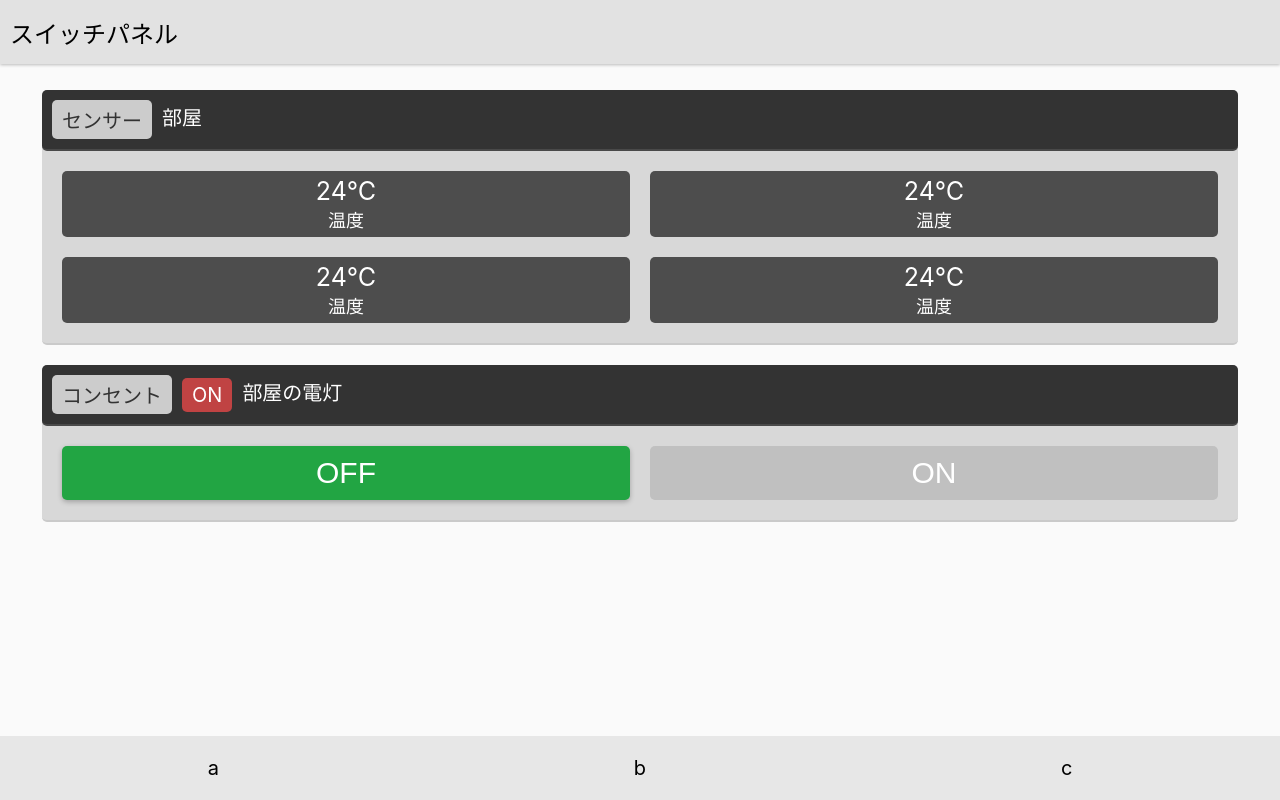
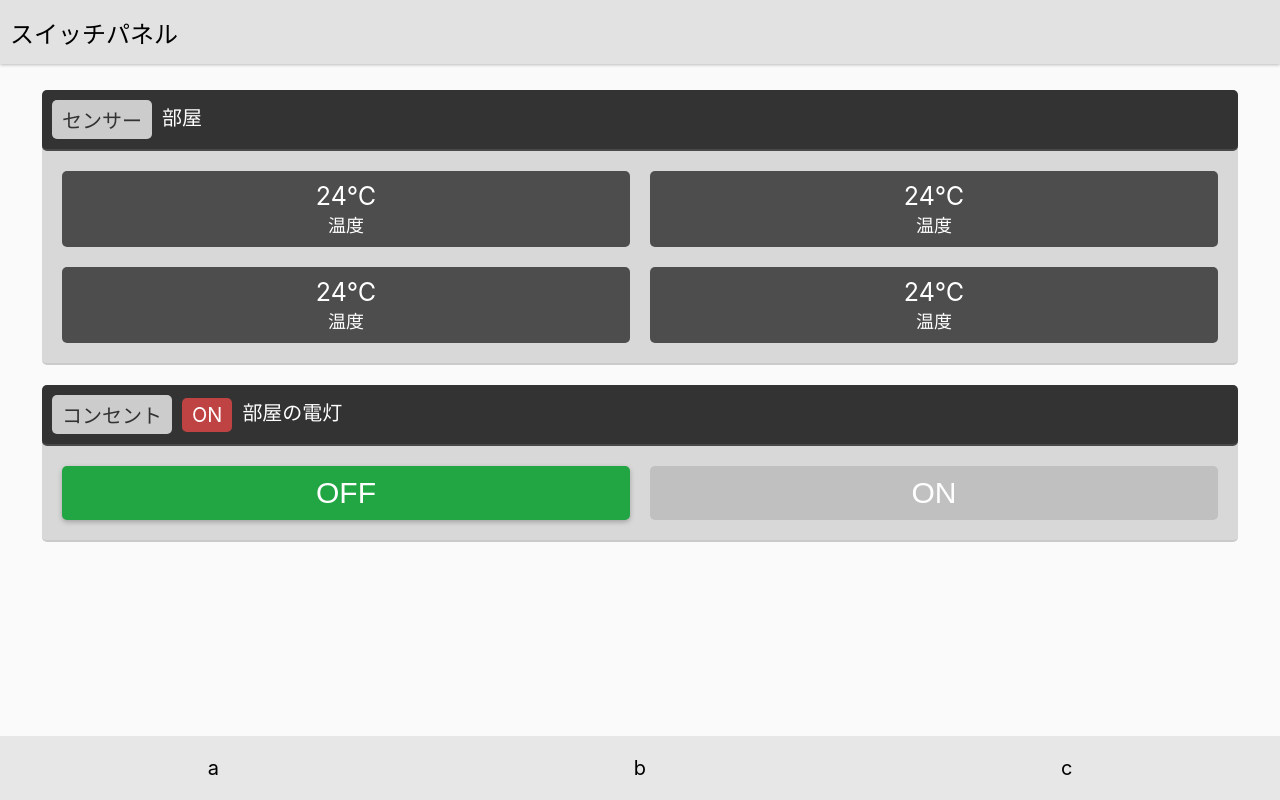
Before and after one commit to Kumi-comb/IO-T-ServerSide, a Nuxt app: page / in a window 1280 px wide. Built offline with nearby package versions, Linux system fonts and the light colour scheme.

Commit message:
デザイン調整

```diff
--- a/view/pages/index.vue
+++ b/view/pages/index.vue
@@ -158,7 +158,7 @@ export default {
 }
 
 .panel {
-  padding: 5px 10px;
+  padding: 10px;
 
   background-color: #4d4d4d;
   color: #ffffff;
```
